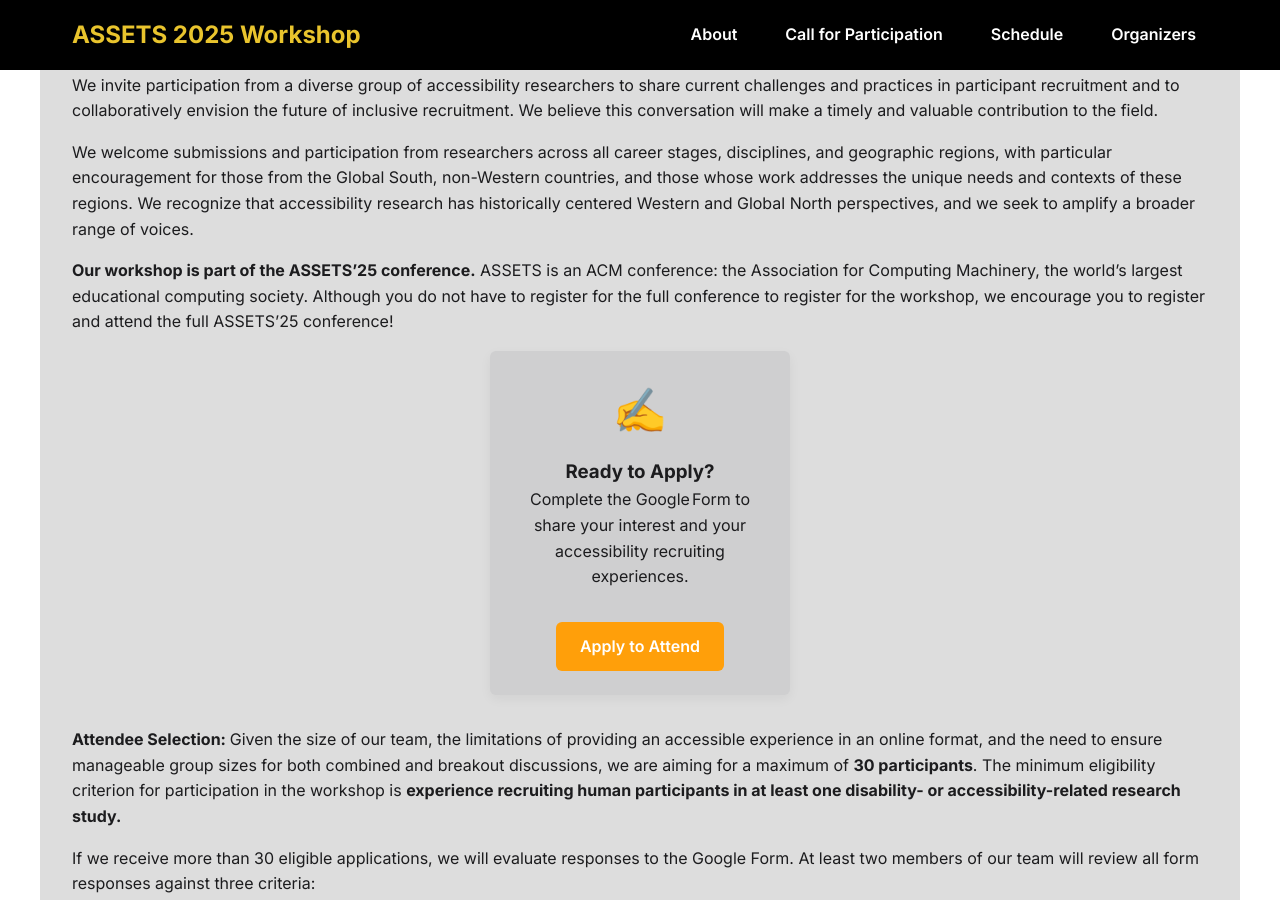
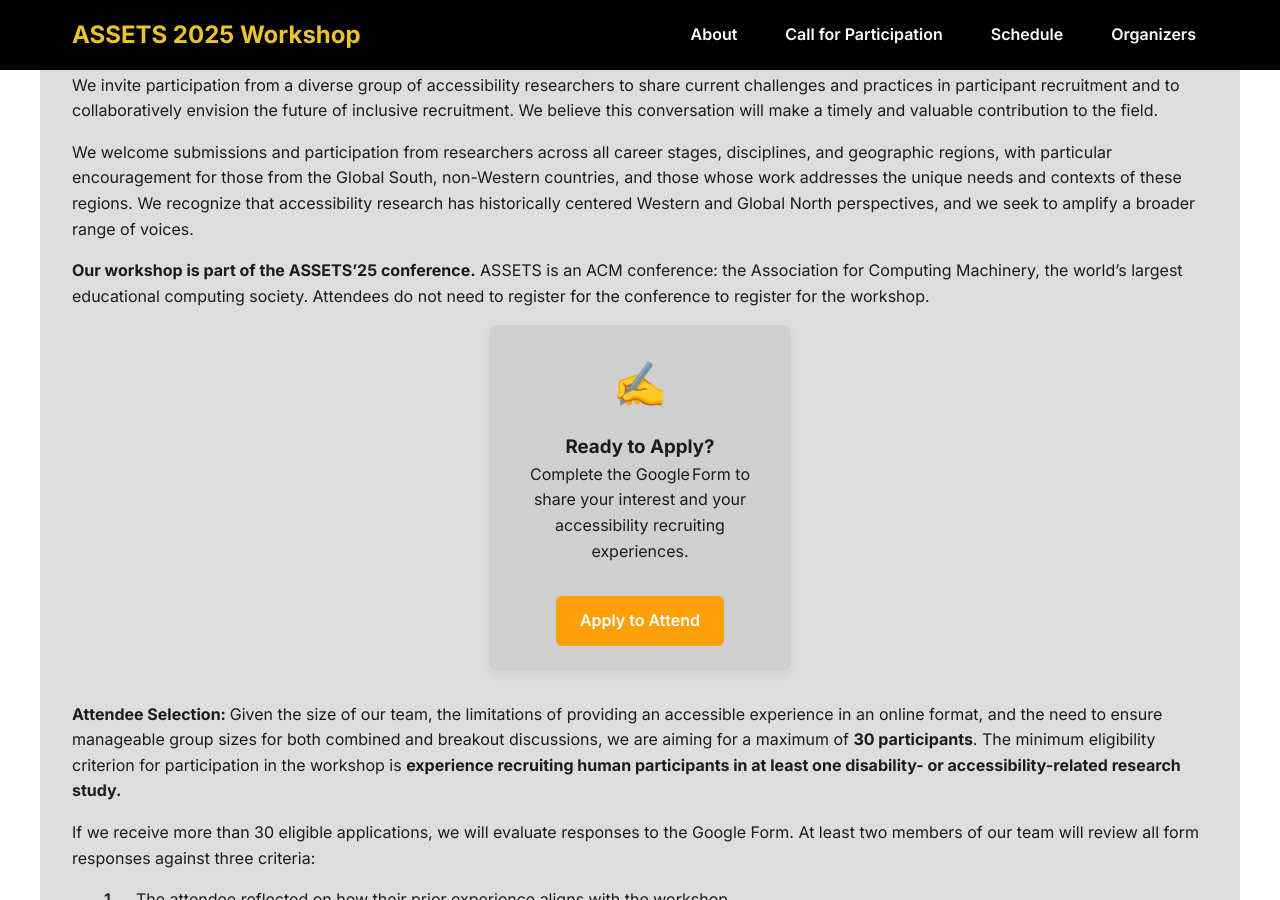
Before and after one commit to assets-recruitment-2025/assets-recruitment-2025.github.io, a Jekyll site: the page built from index.md, in a window 1280 px wide and 900 px high, scrolled down 1400 px. Built offline with Jekyll 4.4.1, drawn with Linux system fonts in a browser that asks for light colours.

Commit message:
Call for Participation

```diff
--- a/index.md
+++ b/index.md
@@ -67,7 +67,7 @@
     We welcome submissions and participation from researchers across all career stages, disciplines, and geographic regions, with particular encouragement for those from the Global South, non-Western countries, and those whose work addresses the unique needs and contexts of these regions. We recognize that accessibility research has historically centered Western and Global North perspectives, and we seek to amplify a broader range of voices.
 </p>
 <p>
-    <strong>Our workshop is part of the ASSETS’25 conference.</strong> ASSETS is an ACM conference: the Association for Computing Machinery, the world’s largest educational computing society. Although you do not have to register for the full conference to register for the workshop, we encourage you to register and attend the full ASSETS’25 conference!
+    <strong>Our workshop is part of the ASSETS’25 conference.</strong> ASSETS is an ACM conference: the Association for Computing Machinery, the world’s largest educational computing society. Attendees do not need to register for the conference to register for the workshop.
 </p>
   <div class="call-grid">
     <!-- Card: Ready to Apply (CTA) -->
```
